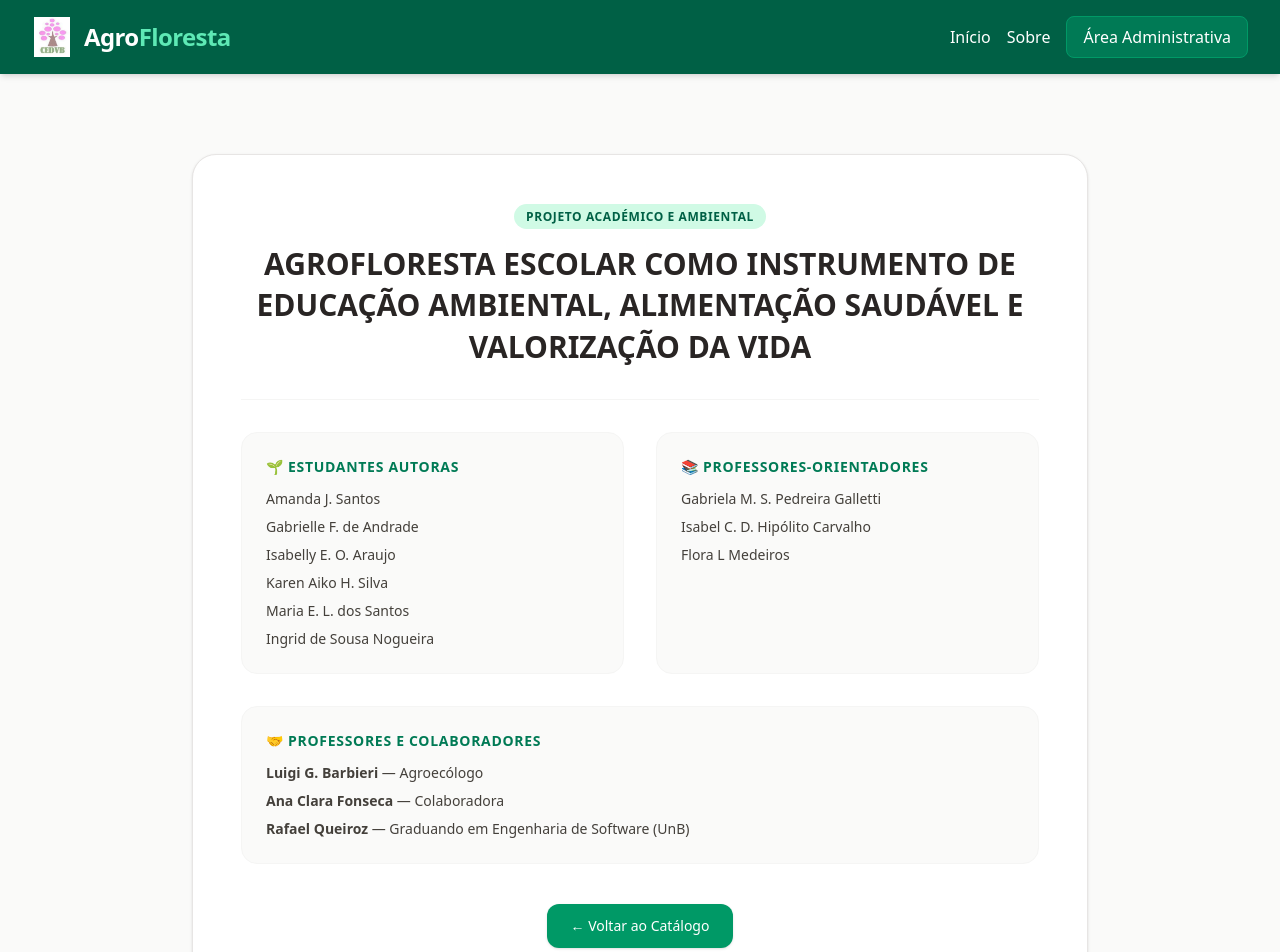
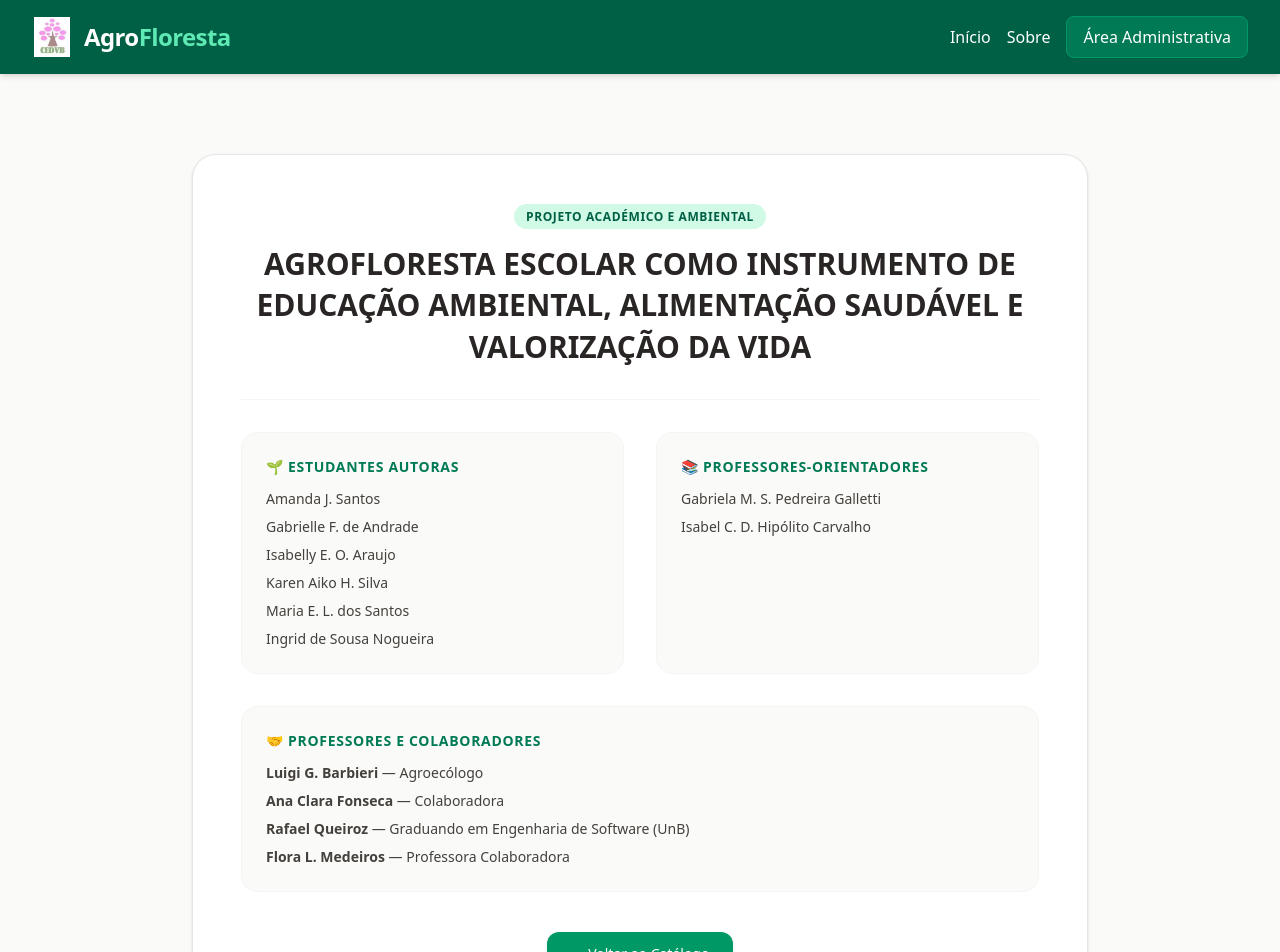
Before and after one commit to RafaelQueiroz7/Catalogo-Agrofloresta, a Next.js app: page /sobre in a window 1280 px wide. Shown: the top 952 px of the page. Built offline with nearby package versions, Linux system fonts and the light colour scheme.

Commit message:
fix: creditos

```diff
--- a/src/app/sobre/page.js
+++ b/src/app/sobre/page.js
@@ -39,7 +39,6 @@ export default function SobreProjeto() {
             <ul className="space-y-2 text-stone-700 text-sm">
               <li>Gabriela M. S. Pedreira Galletti</li>
               <li>Isabel C. D. Hipólito Carvalho</li>
-              <li>Flora L Medeiros</li>
             </ul>
           </div>
 
@@ -54,6 +53,7 @@ export default function SobreProjeto() {
             <li><strong>Luigi G. Barbieri</strong> — Agroecólogo</li>
             <li><strong>Ana Clara Fonseca</strong> — Colaboradora</li>
             <li><strong>Rafael Queiroz</strong> — Graduando em Engenharia de Software (UnB)</li>
+            <li><strong>Flora L. Medeiros</strong> — Professora Colaboradora</li>
           </ul>
         </div>
 
```
